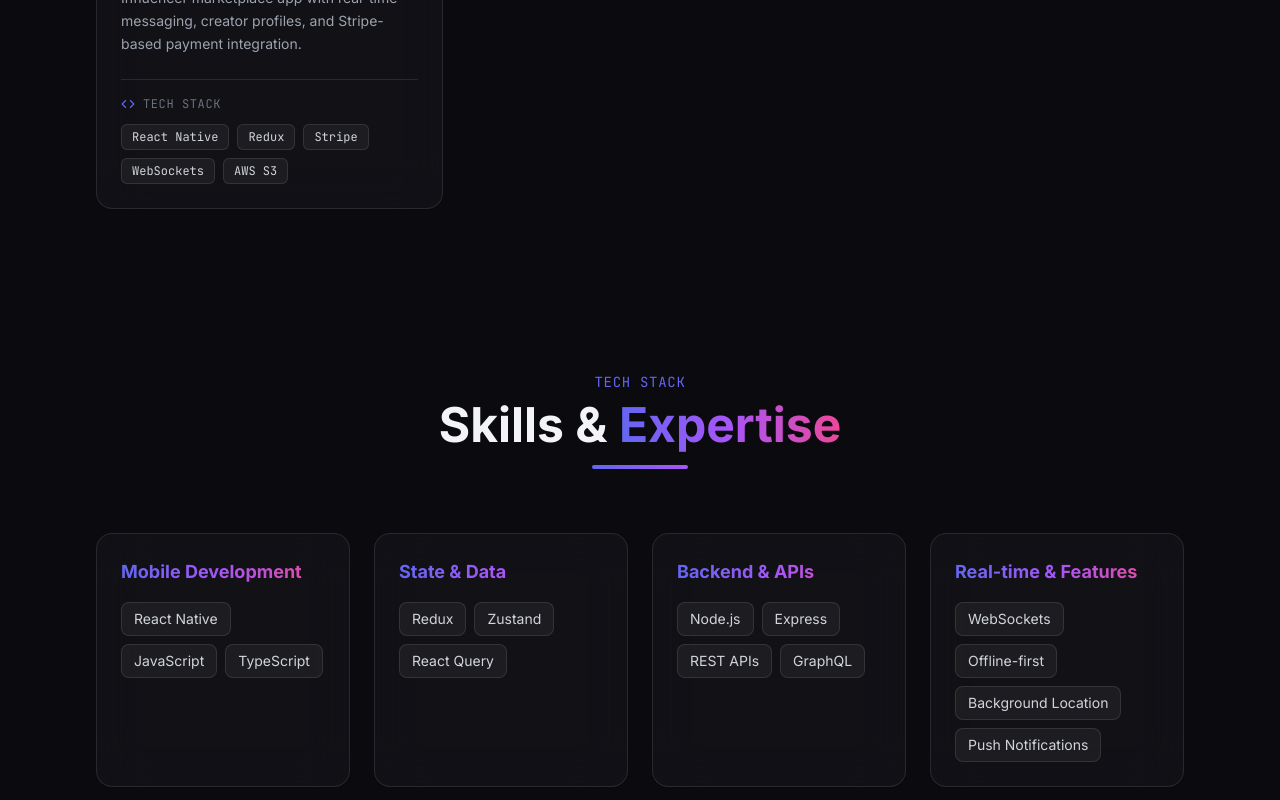
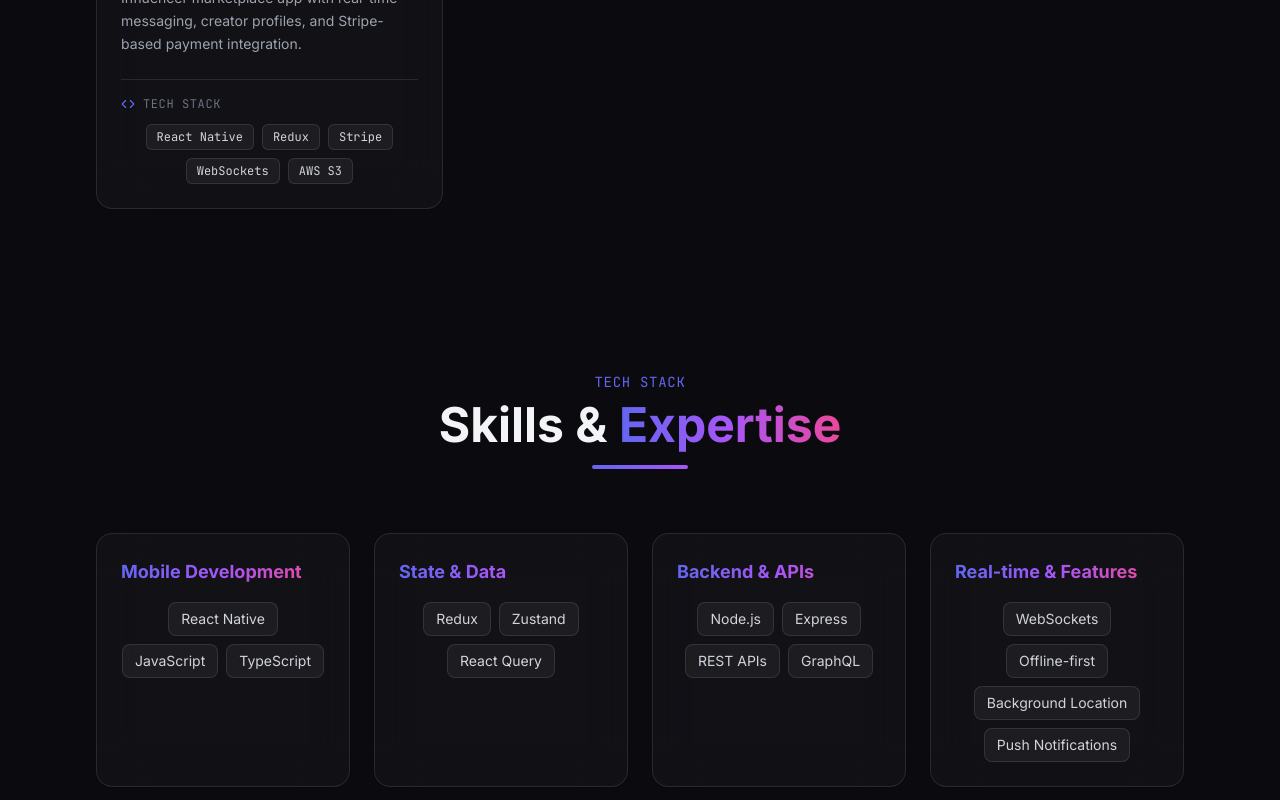
Before and after one commit to asfaqehussain/asfaqe, a React (Vite) app: page / in a window 1280 px wide. Shown: the part 1680-2480 px from the top of the page. Built offline with nearby package versions, Linux system fonts and the light colour scheme.

Commit message:
minor updates

```diff
--- a/index.html
+++ b/index.html
@@ -1,13 +1,16 @@
 <!doctype html>
 <html lang="en">
+
 <head>
   <meta charset="UTF-8" />
   <link rel="icon" type="image/svg+xml" href="/favicon.svg" />
   <meta name="viewport" content="width=device-width, initial-scale=1.0" />
-    <title>my-portfolio</title>
+  <title>asfaqe</title>
 </head>
+
 <body>
   <div id="root"></div>
   <script type="module" src="/src/main.jsx"></script>
 </body>
+
 </html>
--- a/src/components/Projects.jsx
+++ b/src/components/Projects.jsx
@@ -95,7 +95,7 @@
                                         Tech Stack
                                     </span>
                                 </div>
-                                <div className="flex flex-wrap gap-2">
+                                <div className="flex flex-wrap gap-2 justify-center">
                                     {project.tags.map((tag) => (
                                         <span
                                             key={tag}
--- a/src/components/Skills.jsx
+++ b/src/components/Skills.jsx
@@ -37,7 +37,7 @@
                             <h3 className="text-lg font-bold mb-4 gradient-text">
                                 {skillGroup.category}
                             </h3>
-                            <div className="flex flex-wrap gap-2">
+                            <div className="flex flex-wrap gap-2 justify-center">
                                 {skillGroup.items.map((item) => (
                                     <span
                                         key={item}
--- a/src/data/portfolioData.js
+++ b/src/data/portfolioData.js
@@ -5,7 +5,7 @@
     email: "asfaqeh@gmail.com",
     location: "Ahmedabad, Gujarat, India",
     bio: "React Native Developer with 4+ years of experience building production-grade mobile applications. Skilled in real-time systems, offline-first architecture, and AI-driven features with end-to-end deployment on Android and iOS.",
-    resumeUrl: "/resume.pdf",
+    resumeUrl: "https://drive.google.com/file/d/1i9b7xXItSlv-wEkCfdOYooWSOISJAd2M/view?usp=drive_link",
     social: {
         github: "https://github.com/asfaqehussain",
         linkedin: "https://linkedin.com/in/asfaqehussain",
```
Lines whose indentation alone changed are shown as unchanged.
